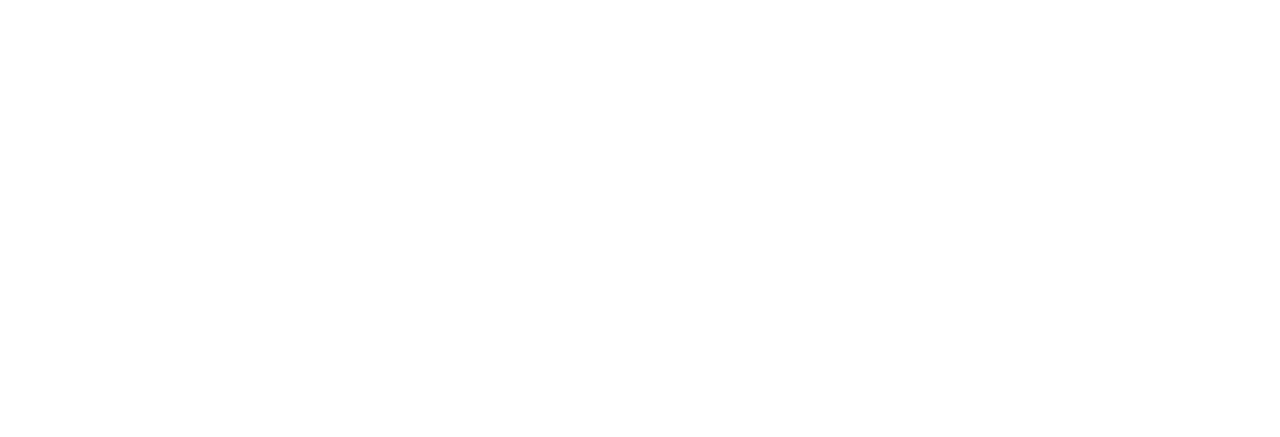
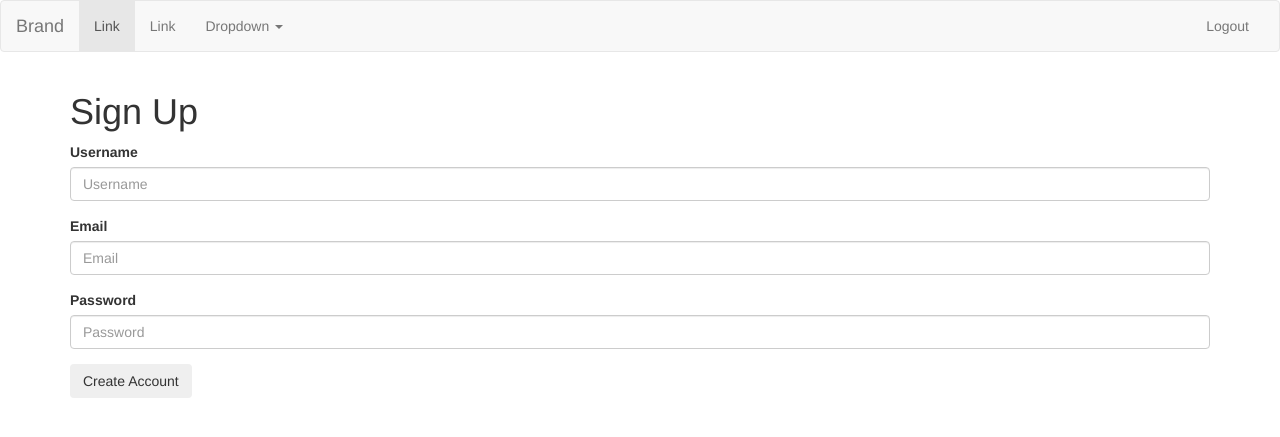
Before and after one commit to Jason0705/ICanCook, a Django app: page /user/signup/ in a window 1280 px wide. Before the commit the part shown is empty. Shown: the top 437 px of the page. Run offline with Django 3.2, Linux system fonts and the light colour scheme; some libraries are stand-ins or nearby versions.

Commit message:
Styled the create page.

```diff
--- a/mysite/user/templates/accounts/create.html
+++ b/mysite/user/templates/accounts/create.html
@@ -1,4 +1,4 @@
-{% extends "accounts/base.html" %}
+{% extends "accounts/manage_base.html" %}
 
 {% block content %}
 <h1>Sign Up</h1>
@@ -6,36 +6,24 @@
 <div id="UserForm">
     <form name="UserForm" action="/user/signup/" method="post" enctype="multipart/form-data"> {% csrf_token %}
 
-     <div class="row">
-         <div class="col-md-1">
-             <label for="username"> Username </label>
+        <div class="form-group">
+            <label for="username">Username</label>
+            <input class="form-control" type="text" id="username" name="username" placeholder="Username">
         </div>
-         <div class="col-md-1">
-             <input type="text" id="username" name="username">
+
+        <div class="form-group">
+            <label for="email">Email</label>
+            <input class="form-control" type="email" id="email" name="email" placeholder="Email">
         </div>
+
+        <div class="form-group">
+            <label for="password">Password</label>
+            <input class="form-control" type="text" id="password" name="password" placeholder="Password">
         </div>
 
         <div class="row">
             <div class="col-md-1">
-             <label for="email"> Email </label>
-         </div>
-         <div class="col-md-1">
-             <input type="email" id="email" name="email">
-         </div>
-     </div>
-
-     <div class="row">
-         <div class="col-md-1">
-             <label for="password"> Password </label>
-         </div>
-         <div class="col-md-1">
-             <input type="password" id="password" name="password">
-         </div>
-     </div>
-
-     <div class="row">
-         <div class="col-md-1">
-             <button type="submit" class="button">Create Account</button>
+                <button type="submit" class="btn">Create Account</button>
             </div>
         </div>
     </form>
--- a/mysite/user/views.py
+++ b/mysite/user/views.py
@@ -33,8 +33,6 @@ def signup(request):
         return HttpResponseRedirect('/user/login')
     else:
         return render(request, 'accounts/create.html')
-
-    return render(request, 'accounts/create.html')
 
 
 @login_required()
```
Lines whose indentation alone changed are shown as unchanged.
